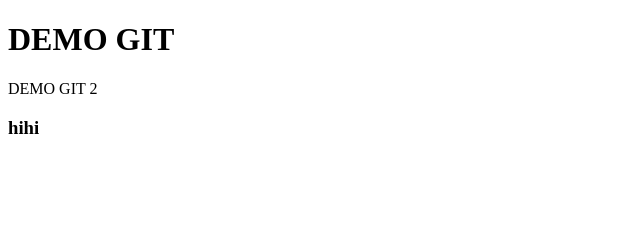
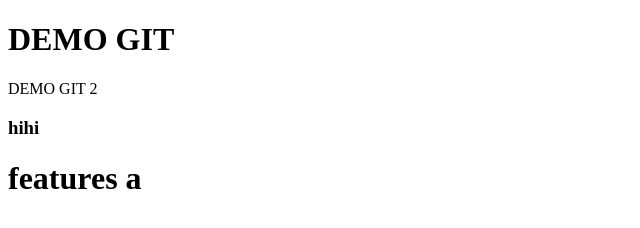
Before and after one commit to KhanhTran-2210/bc52_portfolio, a plain HTML site: page index.html in a window 1280 px wide. Shown: the whole page, without its empty margins (0-640 px from the left). Drawn offline with Linux system fonts and the light colour scheme.

Commit message:
them features a

```diff
--- a/index.html
+++ b/index.html
@@ -10,5 +10,6 @@
     <h1>DEMO GIT</h1>
     <p>DEMO GIT 2</p>
     <h3>hihi</h3>
+    <h1>features a</h1>
 </body>
 </html>
```
